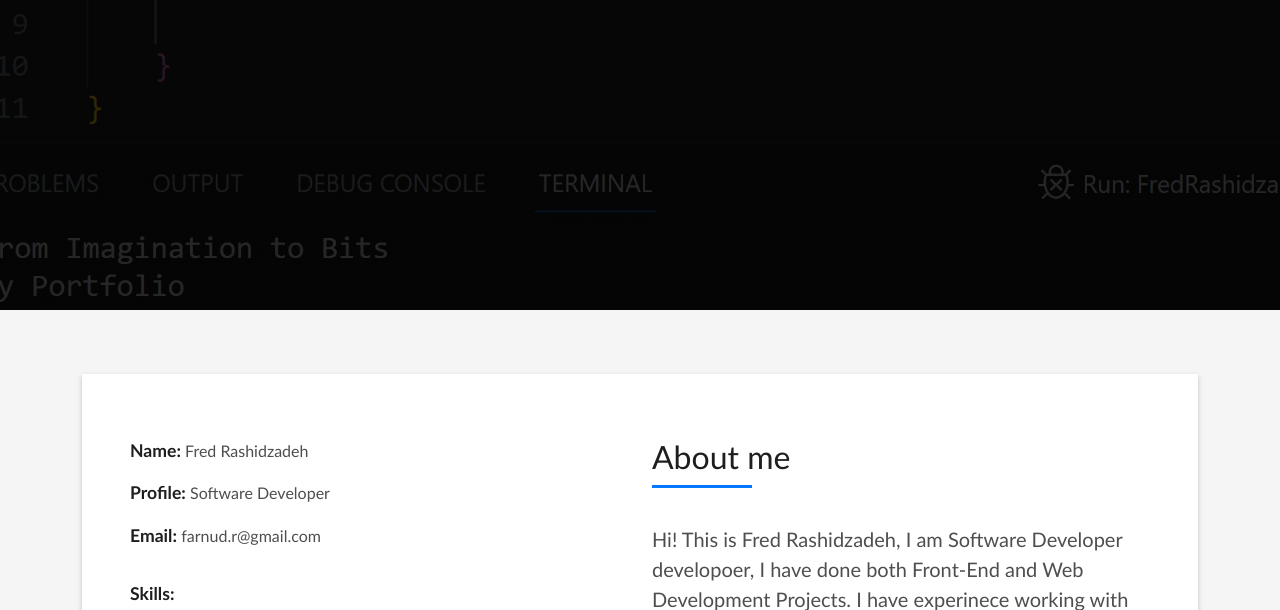
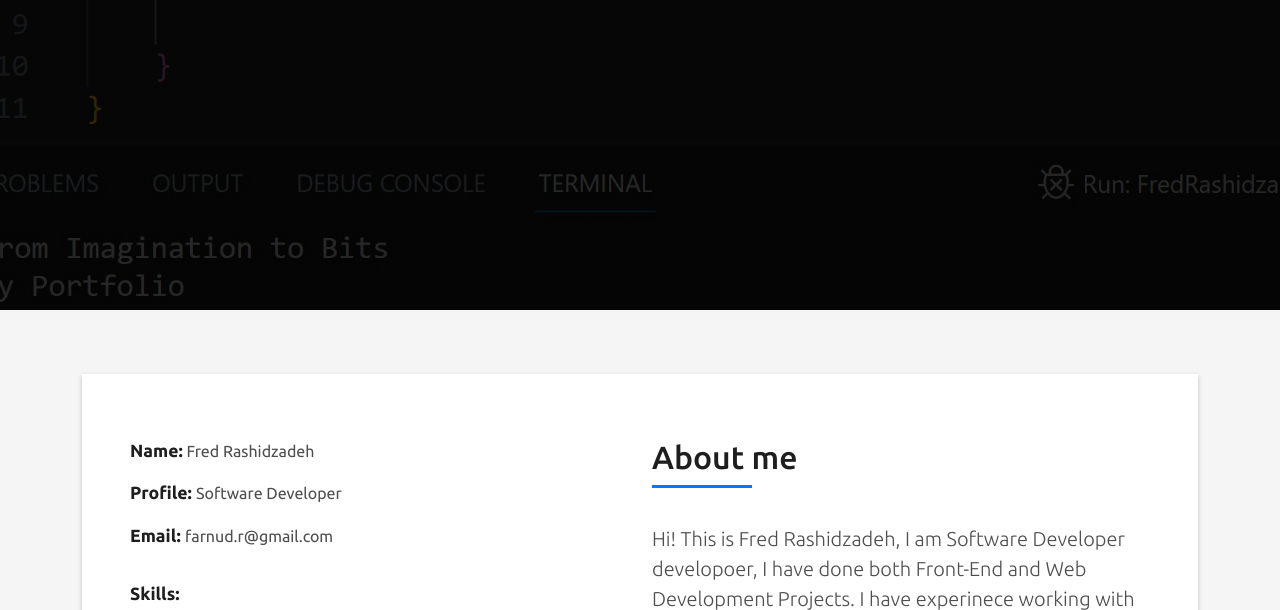
Before and after one commit to fredRsd/fredRsd.github.io, a plain HTML site: page index.html in a window 1280 px wide. Shown: the part 490-1100 px from the top of the page. Drawn offline with Linux system fonts and the light colour scheme.

Commit message:
Add files via upload

```diff
--- a/assets/css/style.css
+++ b/assets/css/style.css
@@ -7,7 +7,8 @@
 
 /* General */
 body {
-  font-family: 'Gill Sans', 'Gill Sans MT', Calibri, 'Trebuchet MS', sans-serif;
+  font-family: 'Montserrat', sans-serif;
+  font-family: 'Ubuntu', sans-serif;
   background-color: #f5f5f5;
   color: #4e4e4e;
 }
```
